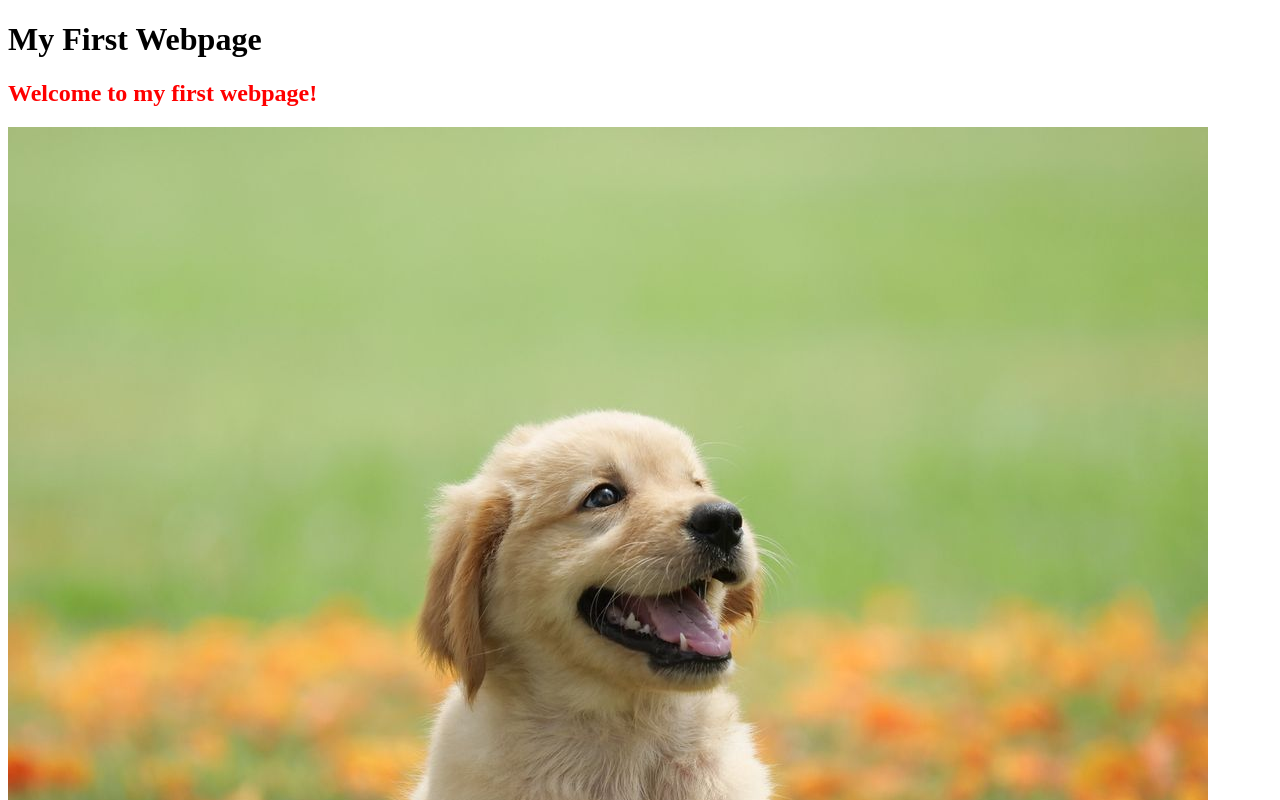
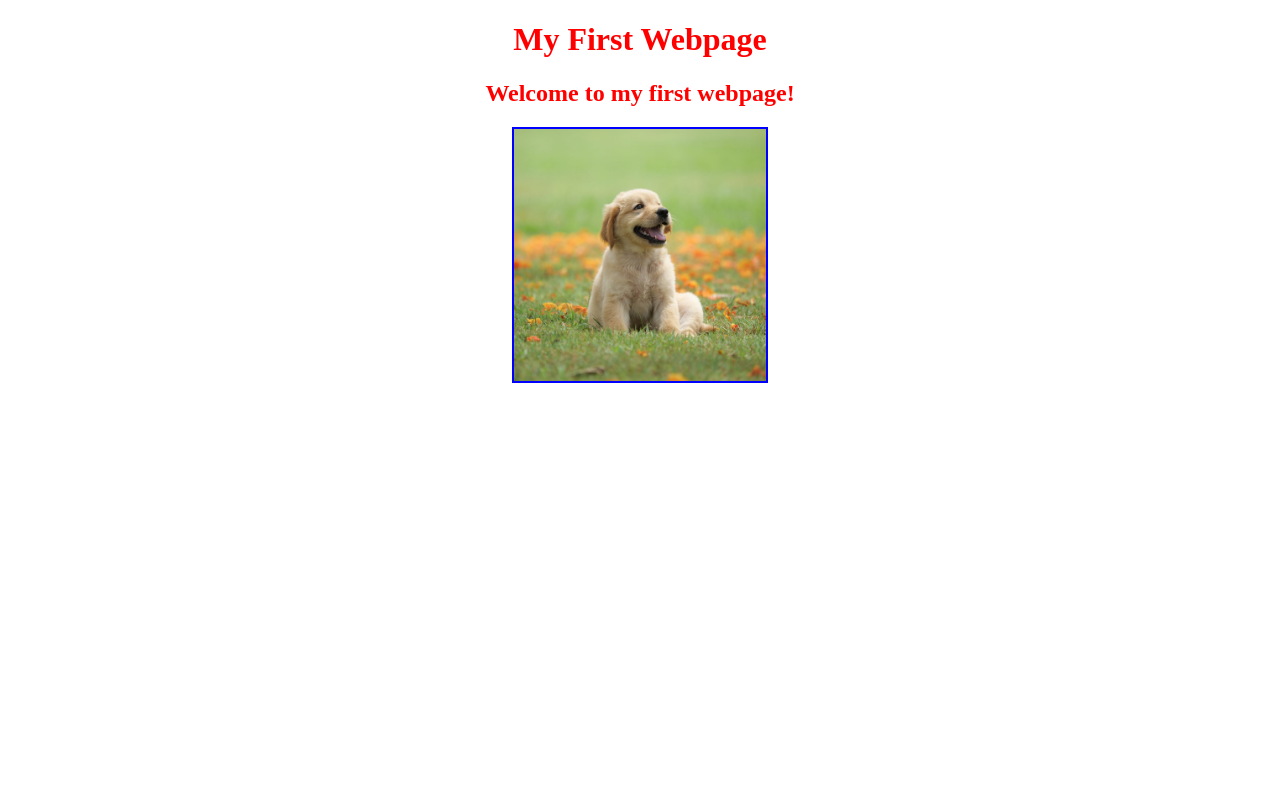
Before and after one commit to jferry34/first-webpage, a plain HTML site: page index.html in a window 1280 px wide. Shown: the top 800 px of the page. Drawn offline with Linux system fonts and the light colour scheme.

Commit message:
more changes

```diff
--- a/index.html
+++ b/index.html
@@ -2,6 +2,7 @@
 <html>
     <head>
         <title>Jennifer Ferry's webpage</title>
+        <link rel="stylesheet" href="styling.css">
     </head>
     <body>
         <h1> My First Webpage<h1></h1>
--- /dev/null
+++ b/styling.css
@@ -0,0 +1,16 @@
+body{
+    text-align: center;
+}
+h1{
+    color:red;
+}
+h2{
+    color:green;
+}
+img{
+    display: block;
+    margin: 0 auto;
+    border: 2px solid blue;
+    height: 20%;
+    width: 20%;
+}
```
